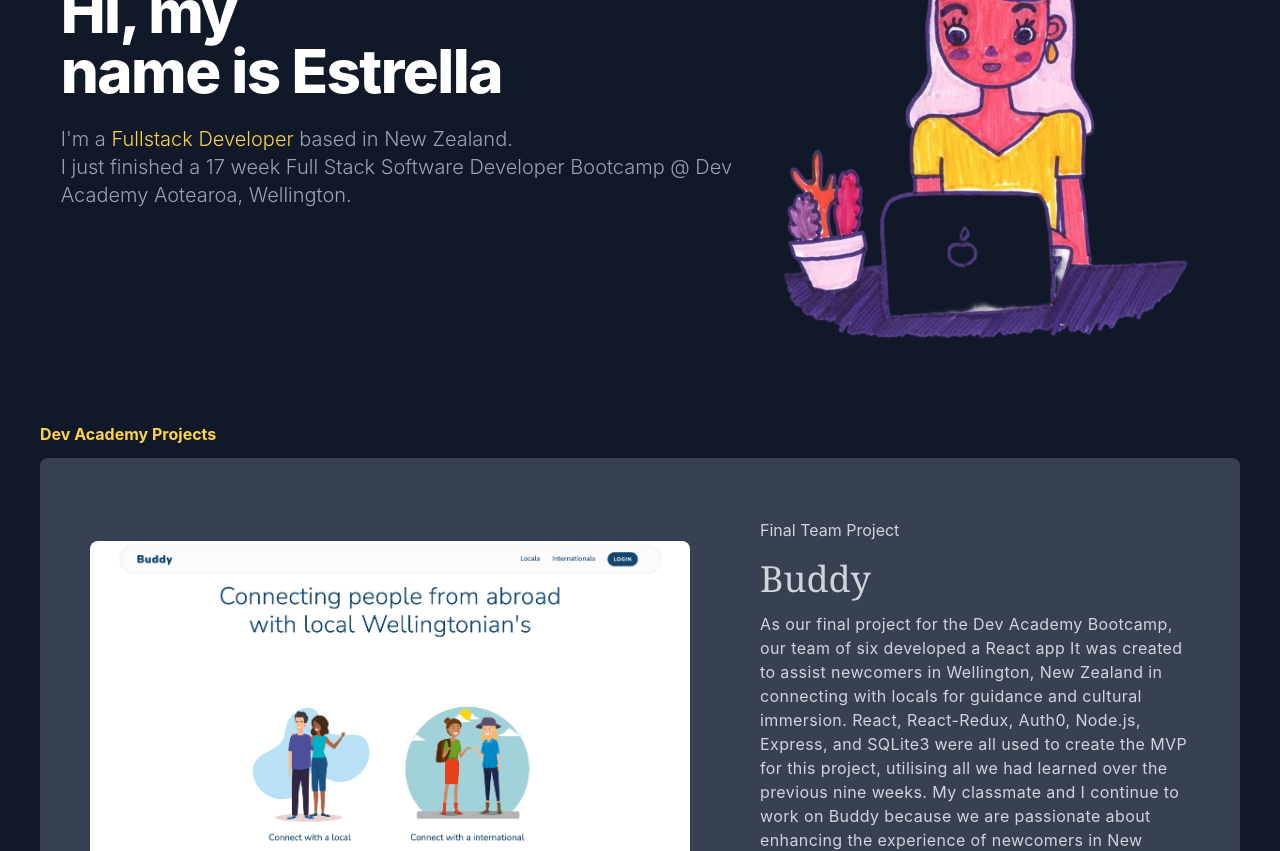
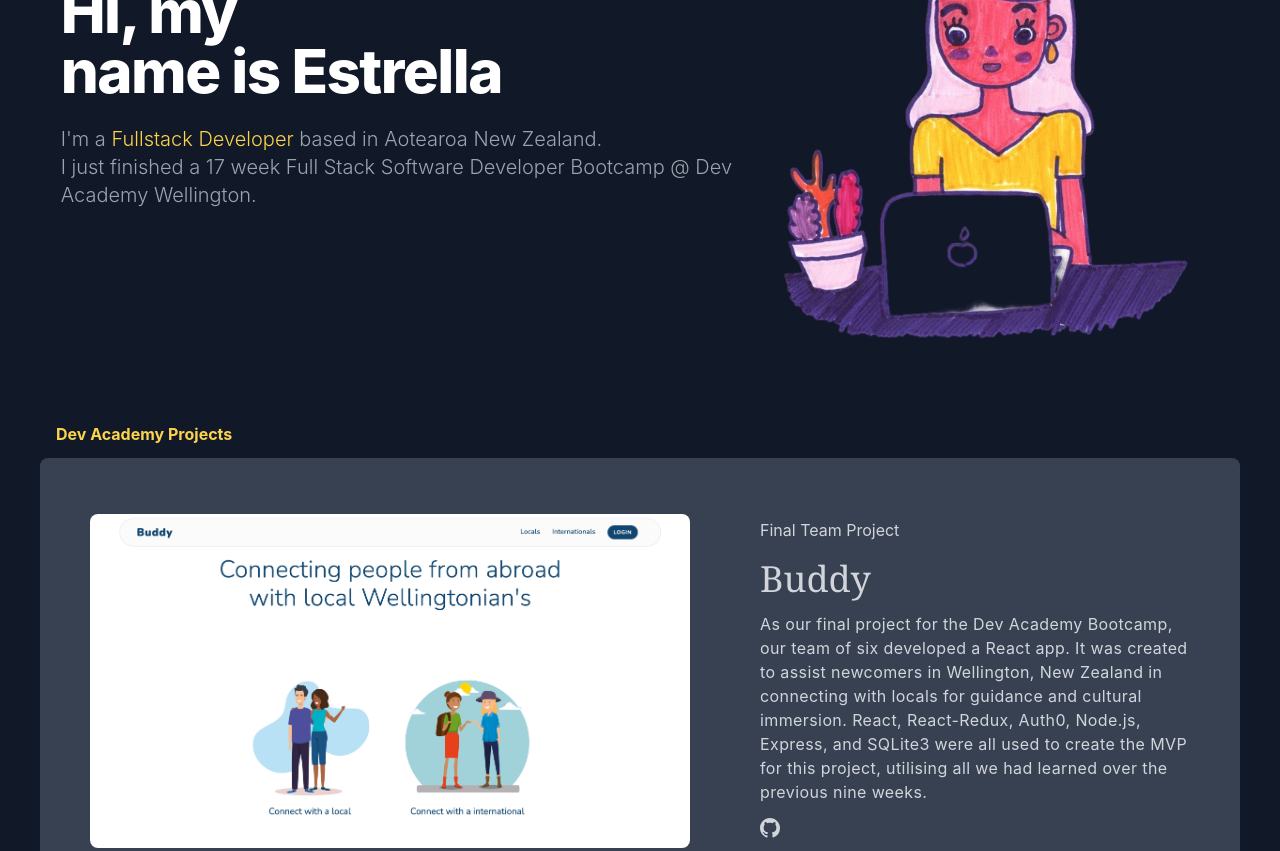
Before and after one commit to estrella-mooney/portfolio, a Next.js app: page / in a window 1280 px wide. Shown: the part 320-1171 px from the top of the page. Built offline with nearby package versions, Linux system fonts and the light colour scheme.

Commit message:
Update btn, pdf, style

```diff
--- a/pages/Components/Footer.tsx
+++ b/pages/Components/Footer.tsx
@@ -55,6 +55,13 @@
             </svg>
           </a>
         </div>
+        <div className="flex justify-center mt-5 md:hidden">
+          <button className="pr-2 bg-amber-300 hover:bg-gray-500 dark:text-gray-900 dark:hover:text-white text-white font-bold py-2 px-2 rounded">
+            <a href="../Estrella-CV.pdf" target="_blank">
+              My CV
+            </a>
+          </button>
+        </div>
       </div>
     </>
   )
--- a/pages/Components/Intro.tsx
+++ b/pages/Components/Intro.tsx
@@ -39,7 +39,7 @@
                       {' '}
                       Fullstack Developer{' '}
                     </span>
-                    based in New Zealand.
+                    based in Aotearoa New Zealand.
                   </li>
 
                   <li>
@@ -50,7 +50,7 @@
                         href="https://devacademy.co.nz/"
                         className=" hover:dark:text-amber-300 hover:text-violet-700 underline-none"
                       >
-                        Dev Academy Aotearoa, Wellington.
+                        Dev Academy Wellington.
                       </a>
                     </span>
                   </li>
--- a/pages/Components/MainProjects.tsx
+++ b/pages/Components/MainProjects.tsx
@@ -12,9 +12,9 @@
   return (
     <>
       <div className={darkMode ? 'dark' : ''}>
-        <section className="py-6 mt-10">
+        <section className="py-6 mt-10 ">
           <div>
-            <p className=" font-bold mb-3 text-violet-700 dark:text-amber-300">
+            <p className=" sm:px-4 font-bold mb-3 text-violet-700 dark:text-amber-300">
               Dev Academy Projects
             </p>
           </div>
@@ -44,19 +44,17 @@
 
                   <p className="mb-3 tracking-wide">
                     As our final project for the Dev Academy Bootcamp, our team
-                    of six developed a React app It was created to assist
+                    of six developed a React app. It was created to assist
                     newcomers in Wellington, New Zealand in connecting with
                     locals for guidance and cultural immersion. React,
                     React-Redux, Auth0, Node.js, Express, and SQLite3 were all
                     used to create the MVP for this project, utilising all we
-                    had learned over the previous nine weeks. My classmate and I
-                    continue to work on Buddy because we are passionate about
-                    enhancing the experience of newcomers in New Zealand.
+                    had learned over the previous nine weeks.
                   </p>
 
                   <div className="flex items-center">
                     <a
-                      href="https://github.com/kahu-2023/buddy"
+                      href="https://github.com/estrella-mooney/DA-buddy"
                       title="GitHub"
                       target="_blank"
                     >
@@ -104,7 +102,7 @@
                     saved hikes. This will also allow users to upload photos and
                     screenshots of their favorite locations, making it an
                     all-in-one solution for organizing their hiking goals and
-                    experiences
+                    experiences.
                   </p>
 
                   <div className="flex items-center">
--- a/pages/index.tsx
+++ b/pages/index.tsx
@@ -25,7 +25,7 @@
         <meta name="description" content="Generated by create next app" />
         <link rel="icon" href="/favicon.ico" />
       </Head>
-      <main className="bg-indigo-50  dark:bg-gray-900  min-h-screen md:px-28 lg:px-48 xl:px-10 2xl:px-7">
+      <main className="  bg-indigo-50  dark:bg-gray-900  min-h-screen sm:px-10 md:px-30 lg:px-48 xl:px-10 2xl:px-7">
         <section className="mb-24 sm:mb-16">
           <nav className="py-10 mb-4 flex justify-end  dark:text-white">
             {/* <h1 className="font-semibold text-2xl">Estrella</h1> */}
```
Also changed, not shown: 2 other files (tests, documents, lock files or other folders).
